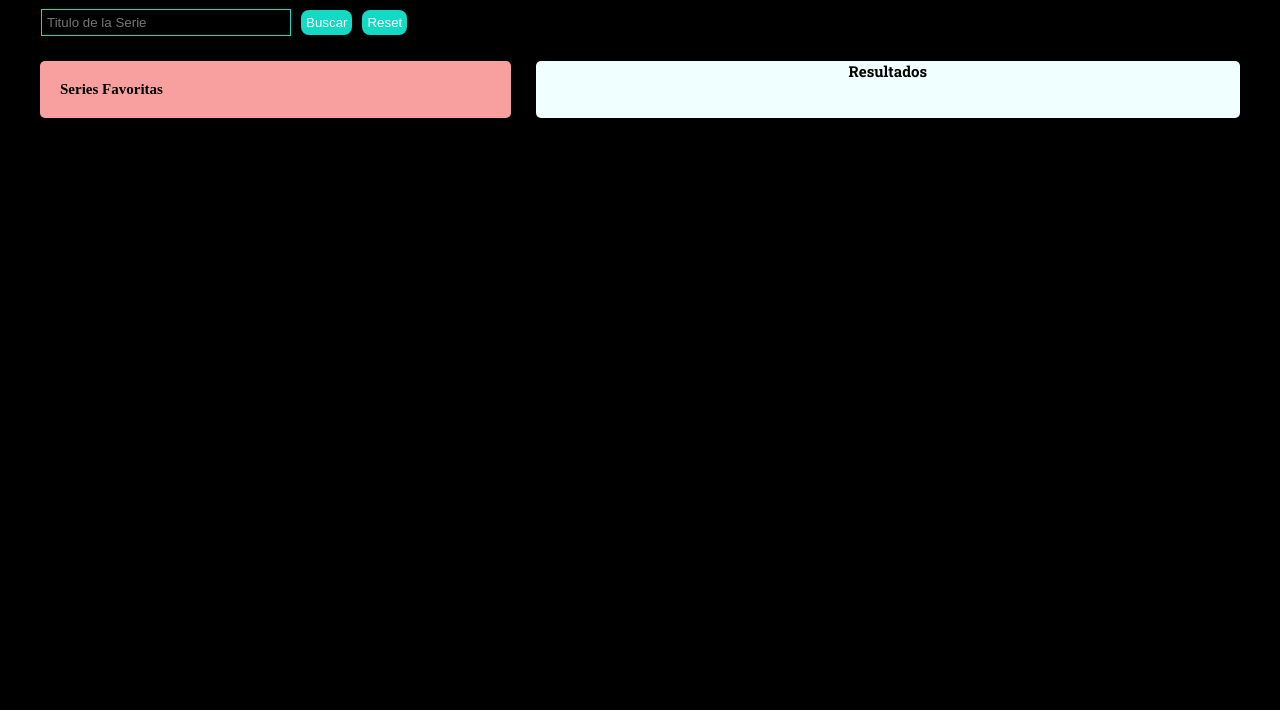
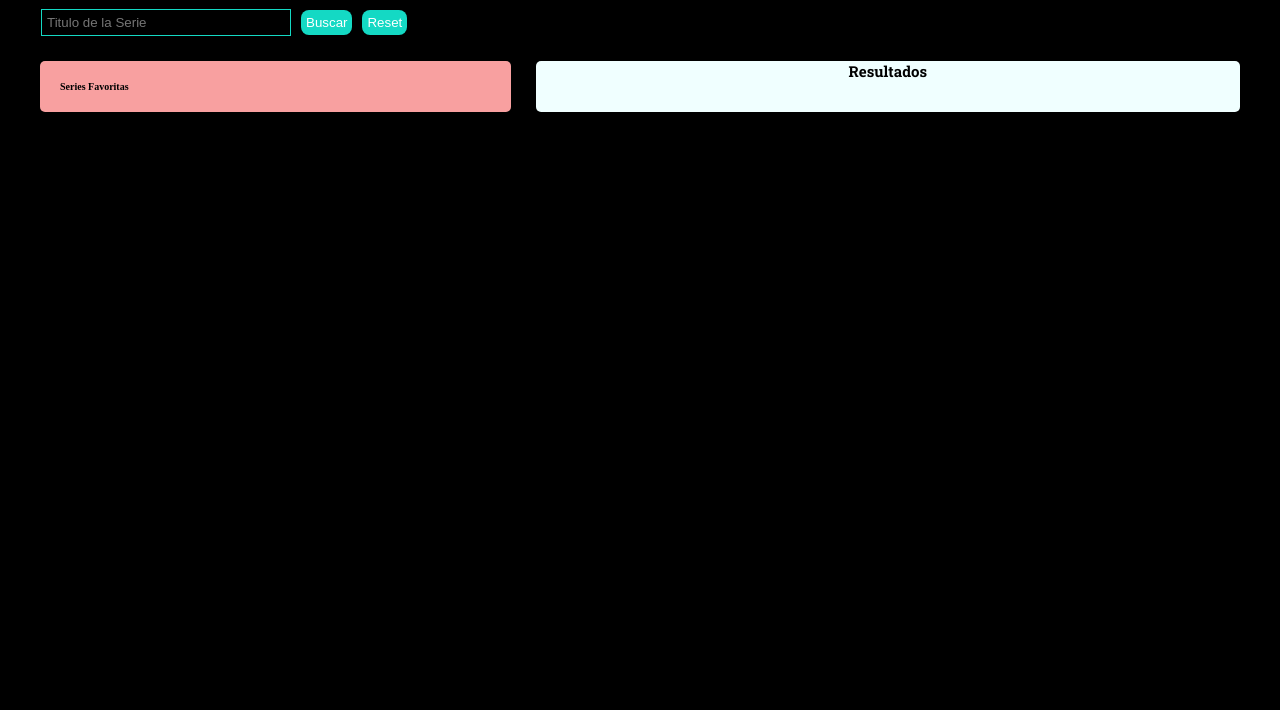
Before and after one commit to Adalab/modulo-2-evaluacion-final-NaMillan, a website built with Vite: page src/index.html in a window 1280 px wide. Shown: the part 90-800 px from the top of the page. Built offline with nearby package versions, Linux system fonts and the light colour scheme.

Commit message:
first commit branch

```diff
--- a/src/partials/main.html
+++ b/src/partials/main.html
@@ -5,12 +5,14 @@
     <button class="button js-button-reset">Reset</button>
   </form>
   <section class="big-container">
-  <section class="section js-container">
-    <h2 class="big-result-title">Resultados<h2>
+    <section class="section js-container">
+    <div class="result-section">
+    <h2 class="big-result-title">Resultados</h2>
     <div class="js-container-selected"></div>
+  </div>
   </section>
 <section class="section-fav js-container-fav">
-    <h2 class="favotites">Series Favoritas</h2>
+    <h4 class="favotites">Series Favoritas</h4>
     <div class="js-container-selected-fav"></div>
 </section>
 </section>
--- a/src/scss/main.scss
+++ b/src/scss/main.scss
@@ -68,16 +68,18 @@
     padding: 20px;
 
 }
+.result-section {
+flex-direction: column;
 
+
+}
 
 .big-result-title {
     font-family: $font-big;
     color:black;
     font-size: 1.5rem;
-    margin-bottom: 10px;
-    max-width: 100%;
-    position: relative;
-    z-index: 1;
+    //margin-bottom: 10px;
+    //max-width: 100%;
 }
 
 .result-row{
```
